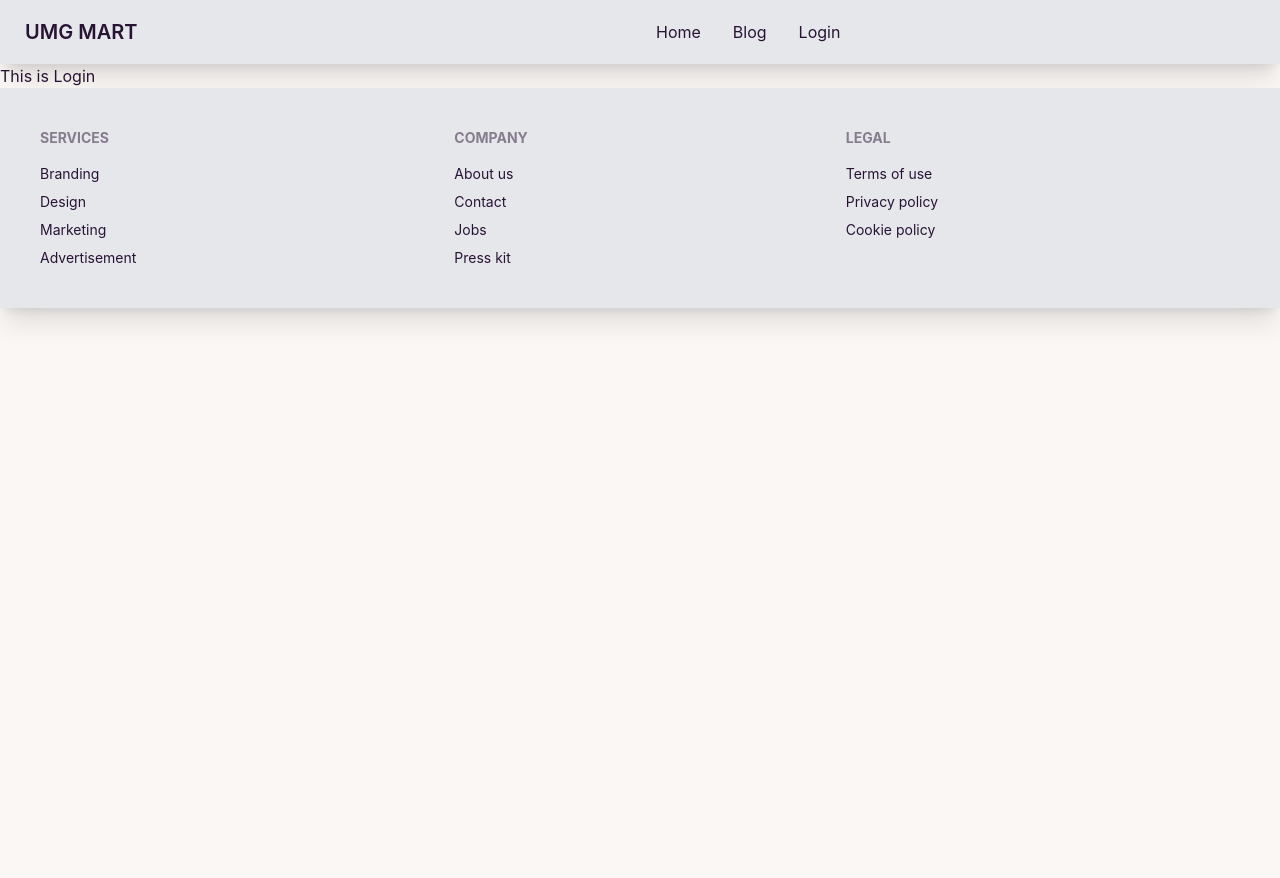
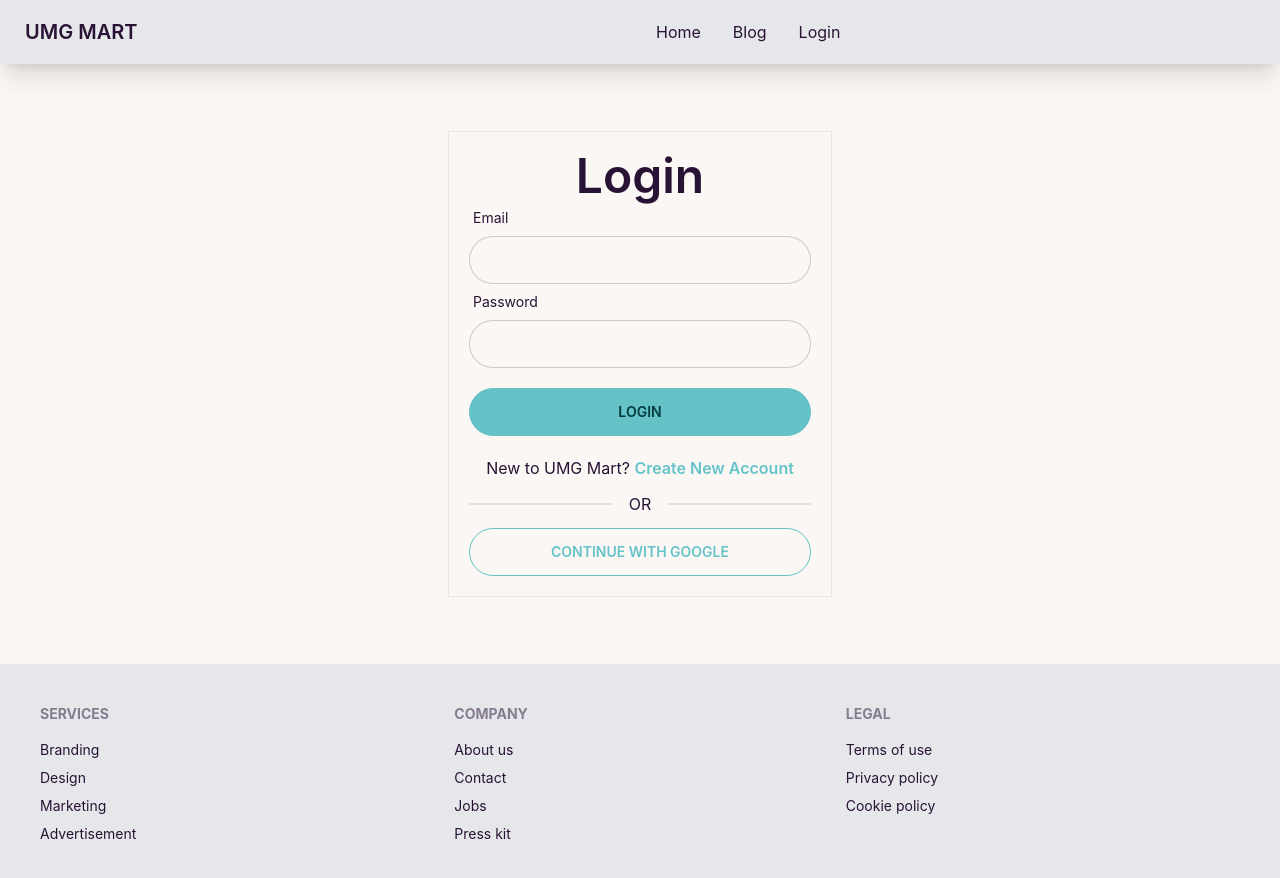
Before and after one commit to sojeeb01768/used_mobile_gallery_mart, a React (Create React App) app: page /login in a window 1280 px wide. Shown: the top 878 px of the page. Before the commit the page ends 800 px from the top, so only its background shows below. Built offline with nearby package versions, Linux system fonts and the light colour scheme.

Commit message:
login and auth added

```diff
--- a/package.json
+++ b/package.json
@@ -7,8 +7,10 @@
     "@testing-library/react": "^13.4.0",
     "@testing-library/user-event": "^13.5.0",
     "daisyui": "^2.41.0",
+    "firebase": "^9.14.0",
     "react": "^18.2.0",
     "react-dom": "^18.2.0",
+    "react-hook-form": "^7.39.5",
     "react-router-dom": "^6.4.3",
     "react-scripts": "5.0.1",
     "web-vitals": "^2.1.4"
--- a/src/Pages/Login/Login.js
+++ b/src/Pages/Login/Login.js
@@ -1,9 +1,50 @@
 import React from 'react';
+import { useForm } from "react-hook-form";
+import { Link } from 'react-router-dom';
 
 const Login = () => {
+    const { register, handleSubmit, formState: { errors } } = useForm();
+
+    const handleLogin = data => {
+        console.log(data);
+    }
+
     return (
-        <div>
-            <h2>This is Login</h2>
+        <div className='h-[600px] flex justify-center items-center '>
+            <div className='w-96 p-5 border'>
+                <h2 className='text-5xl font-semibold text-center'> Login</h2>
+                <form onSubmit={handleSubmit(handleLogin)}>
+                    <div className="form-control w-full ">
+                        <label className="label">
+                            <span className="label-text">Email</span>
+                        </label>
+                        <input type="email"
+                            {...register("email", { required: "Email is required" })}
+                            className="input input-bordered w-full " />
+                        {errors.email && <p className='text-red-500' role="alert">{errors.email?.message}</p>}
+
+                    </div>
+                    <div className="form-control w-full ">
+                        <label className="label">
+                            <span className="label-text">Password</span>
+                        </label>
+                        <input type="password"
+                            {...register("password",
+                                {
+                                    required: 'Password is required',
+                                    minLength: { value: 6, message:'password must be atleast 6 digit' }
+                                })}
+                            className="input input-bordered w-full " />
+                        {errors.password && <p className='text-red-500' role="alert">{errors.password?.message}</p>}
+
+                    </div>
+                    {/* <p>{data}</p> */}
+                    <input className='btn btn-primary w-full my-5' value='Login' type="submit" />
+                </form>
+                <p className='text-center'>New to UMG Mart? <Link to='/signup'><span className='text-primary font-semibold'>Create New Account</span></Link></p>
+                <div className="divider">OR</div>
+                <button className='btn w-full btn-outline btn-primary'>Continue With Google</button>
+            </div>
         </div>
     );
 };
--- /dev/null
+++ b/src/firebase/firebase.config.js
@@ -0,0 +1,19 @@
+// Import the functions you need from the SDKs you need
+import { initializeApp } from "firebase/app";
+// TODO: Add SDKs for Firebase products that you want to use
+// https://firebase.google.com/docs/web/setup#available-libraries
+
+// Your web app's Firebase configuration
+const firebaseConfig = {
+  apiKey: process.env.REACT_APP_apiKey,
+  authDomain: process.env.REACT_APP_authDomain,
+  projectId: process.env.REACT_APP_projectId,
+  storageBucket: process.env.REACT_APP_storageBucket,
+  messagingSenderId: process.env.REACT_APP_messagingSenderId,
+  appId: process.env.REACT_APP_appId,
+};
+
+// Initialize Firebase
+const app = initializeApp(firebaseConfig);
+
+export default app;
```
Also changed, not shown: 1 other file (tests, documents, lock files or other folders).
